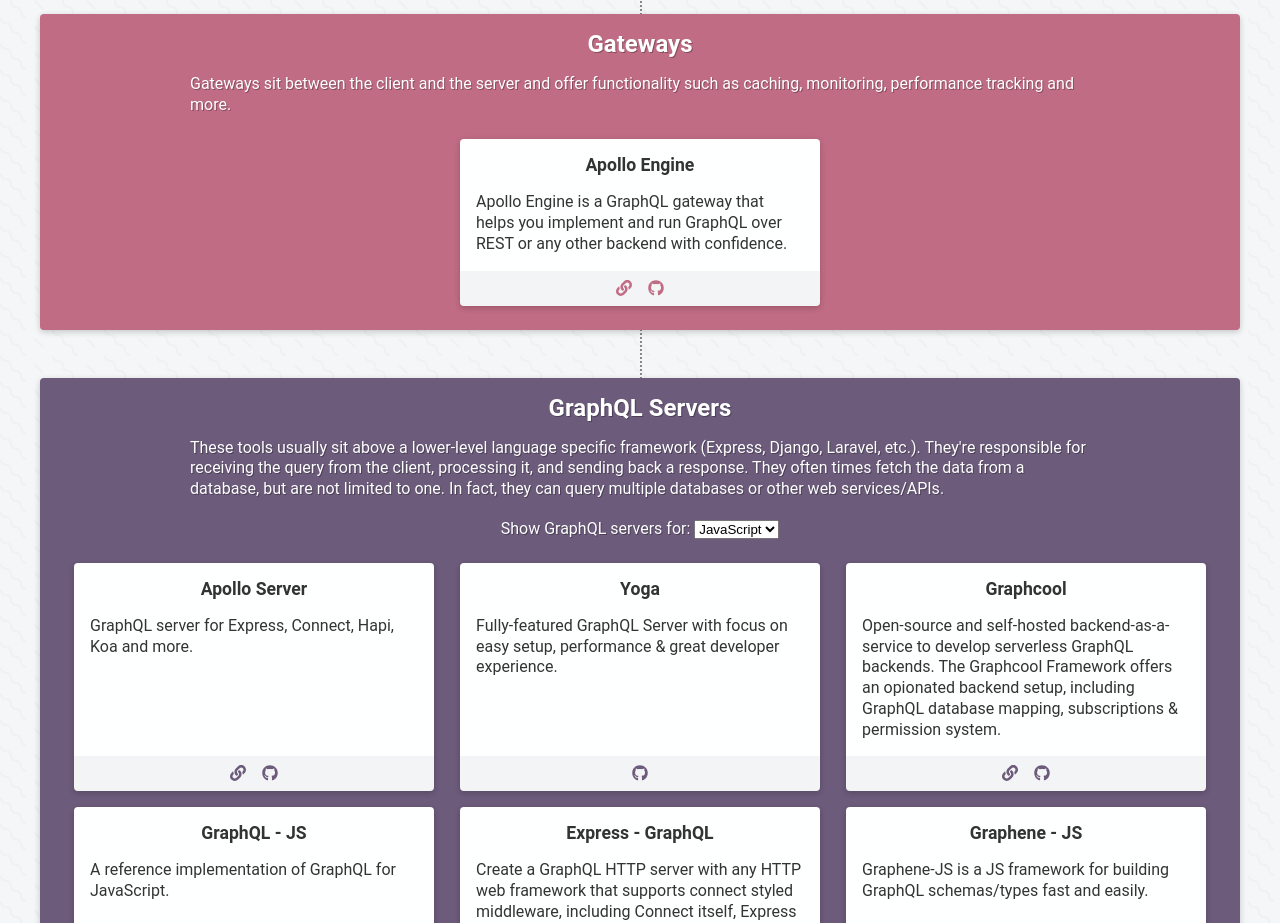
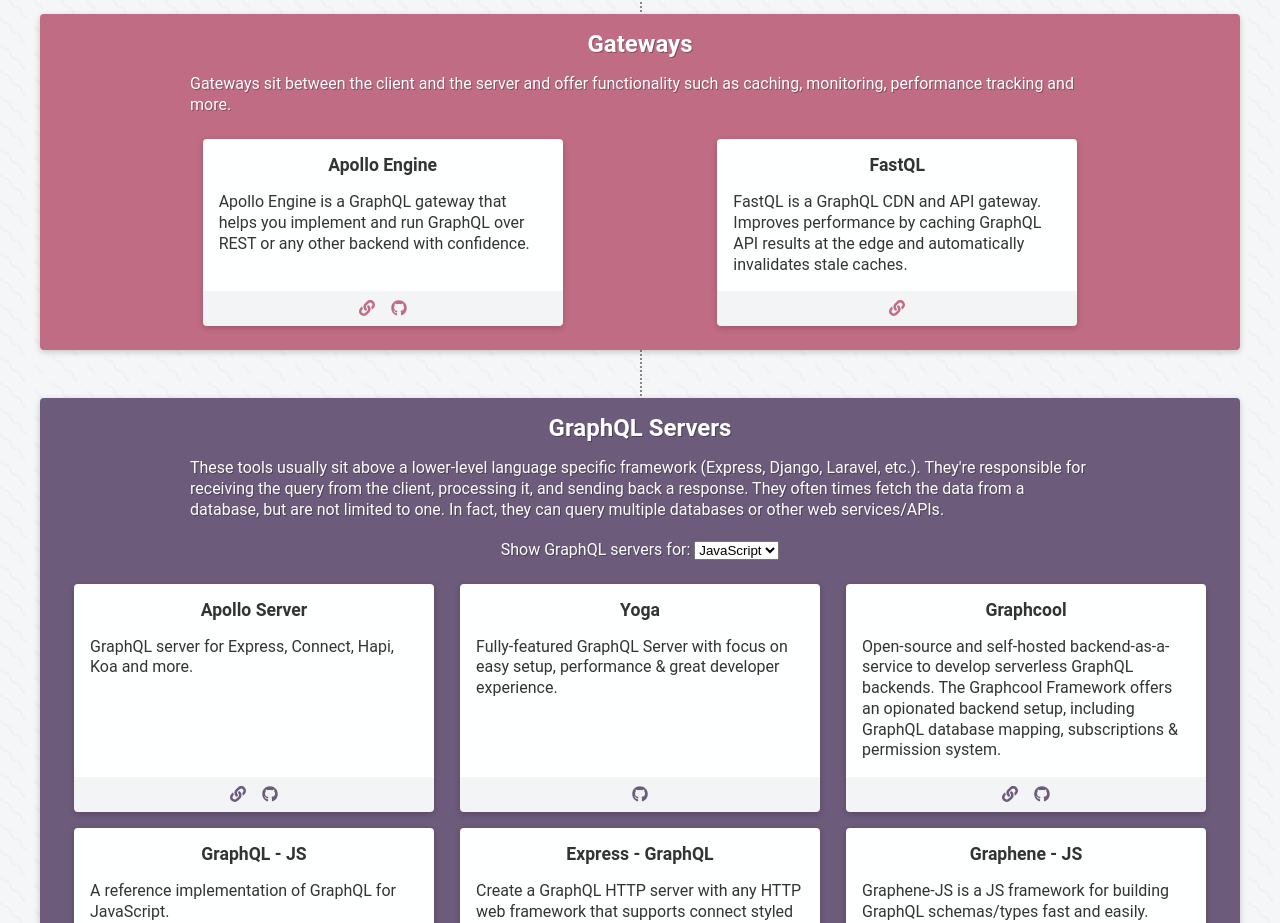
Before and after one commit to steven-mercatante/graphql-stack, a React (Create React App) app: page / in a window 1280 px wide. Shown: the part 1100-2023 px from the top of the page. Built offline with nearby package versions, Linux system fonts and the light colour scheme.

Commit message:
Added FastQL to Gateways section

```diff
--- a/src/toolsData.js
+++ b/src/toolsData.js
@@ -117,6 +117,13 @@
         url: "https://www.apollographql.com/engine",
         github: "https://github.com/apollographql/apollo-engine-js",
         language: JavaScript
+      },
+      {
+        name: "FastQL",
+        description:
+          "FastQL is a GraphQL CDN and API gateway. Improves performance by caching GraphQL API results at the edge and automatically invalidates stale caches.",
+        url: "https://fastql.io",
+        language: Go
       }
     ]
   },
```
